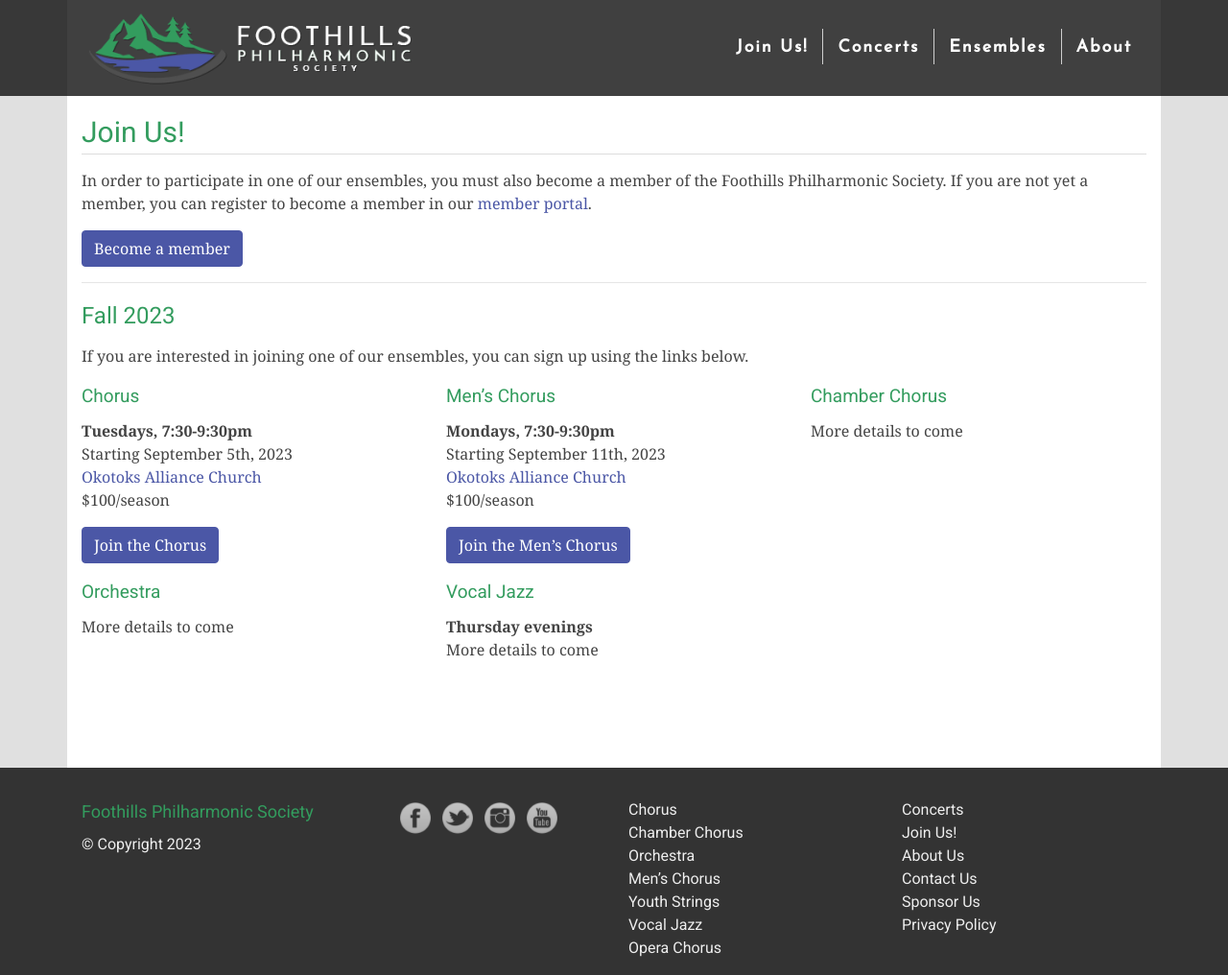
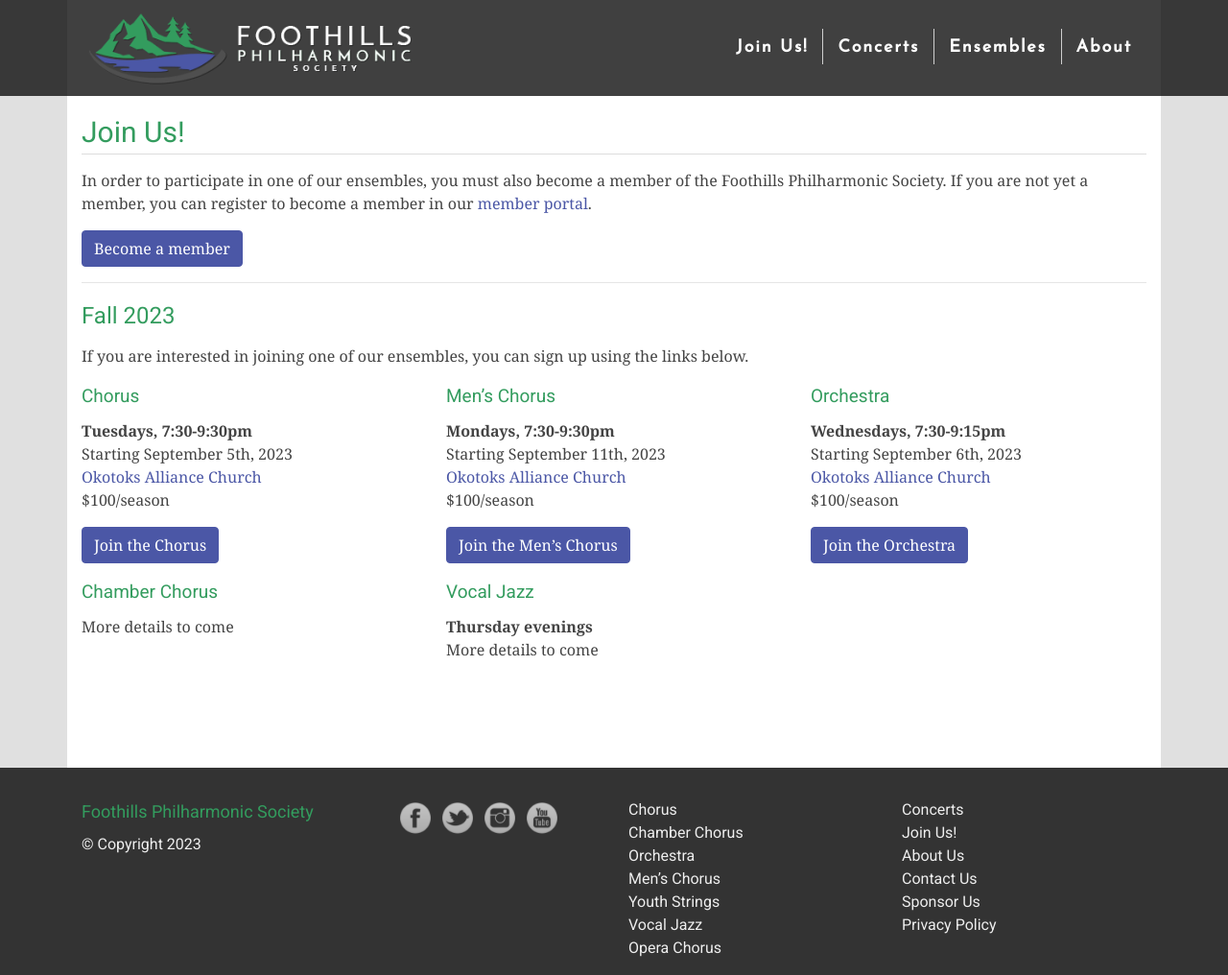
Before and after one commit to percyhanna/fps, a Jekyll site: the page built from join.html, in a window 1280 px wide and 1016 px high. Shown: the whole window at 96% size. Built offline with Jekyll 4.4.1, drawn with Linux system fonts in a browser that asks for light colours; nearby versions of some CDN libraries; Markdown is read by kramdown in place of the engine named in the settings.

Commit message:
Add Orchestra link

```diff
--- a/join.html
+++ b/join.html
@@ -82,12 +82,30 @@
       </div>
 
       <div class="col-12 col-md-6 col-lg-4">
-        <h5>Chamber Chorus</h5>
-        <p>More details to come</p>
+        <h5>Orchestra</h5>
+        <p>
+          <strong>Wednesdays, 7:30-9:15pm</strong><br />
+          Starting September 6th, 2023<br />
+          <a
+            href="https://www.google.ca/maps/place/Okotoks+Alliance+Church/@50.7508584,-113.9767135,15z/data=!4m5!3m4!1s0x0:0x879787dbcf97e8d!8m2!3d50.7508584!4d-113.9767135"
+            target="_blank"
+            >Okotoks Alliance Church</a
+          ><br />
+          $100/season
+        </p>
+
+        <p>
+          <a
+            class="btn btn-primary"
+            href="https://footphil.wildapricot.org/event-5384110/Registration"
+            target="_blank"
+            >Join the Orchestra</a
+          >
+        </p>
       </div>
 
       <div class="col-12 col-md-6 col-lg-4">
-        <h5>Orchestra</h5>
+        <h5>Chamber Chorus</h5>
         <p>More details to come</p>
       </div>
 
```
